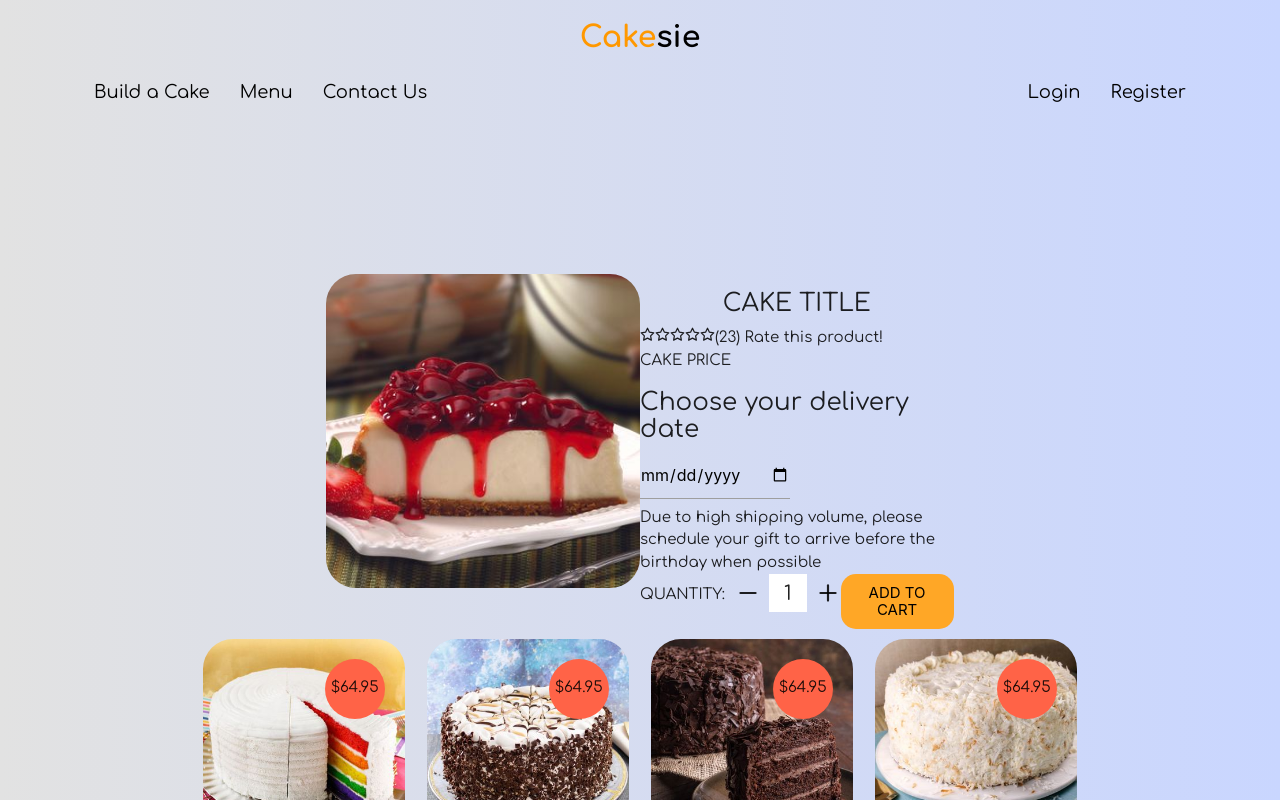
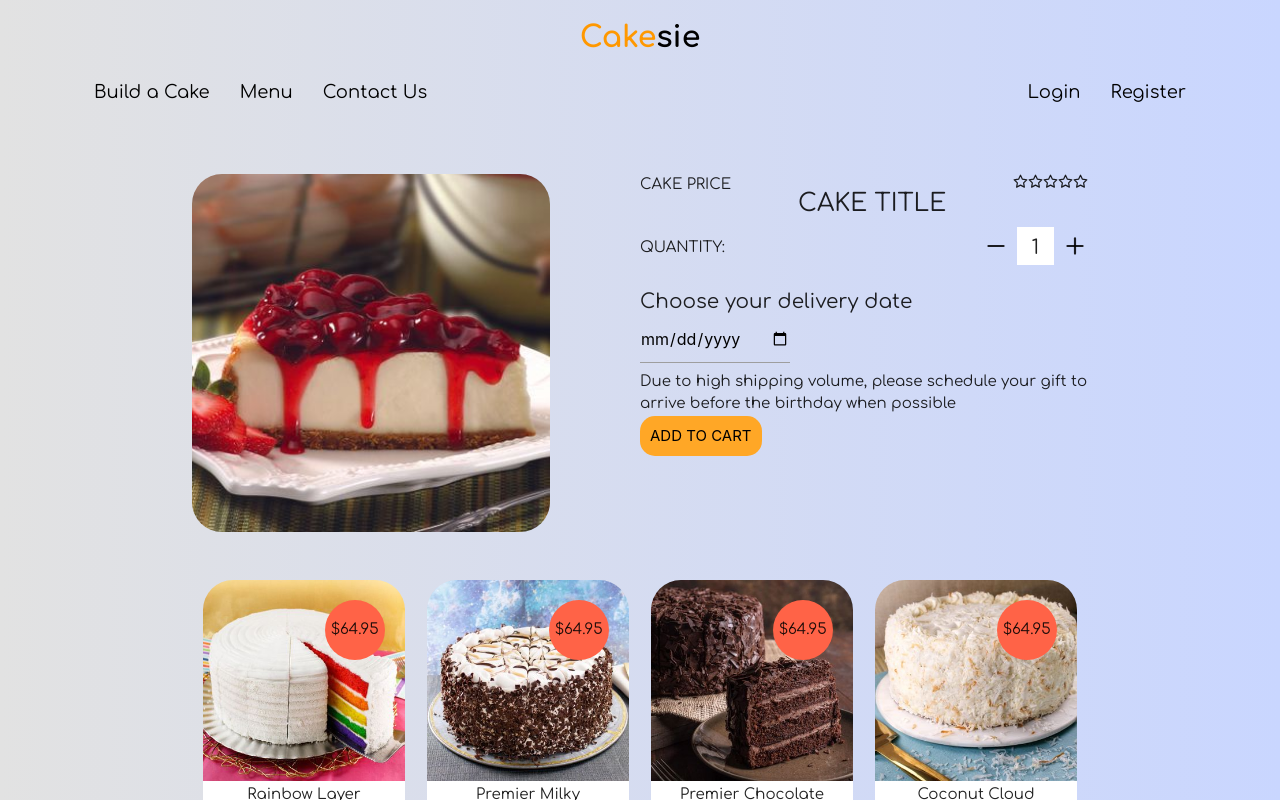
Before and after one commit to aimakov/cake_shop, a React (Create React App) app: page /select in a window 1280 px wide. Shown: the top 800 px of the page. Built offline with nearby package versions, Linux system fonts and the light colour scheme.

Commit message:
Fixing Cake Details

```diff
--- a/src/Components/CakeBuilder/CakeBuilder.css
+++ b/src/Components/CakeBuilder/CakeBuilder.css
@@ -108,3 +108,19 @@ th {
         order: -1;
     }
 }
+
+.AddToCart {
+    padding: 10px;
+    border-radius: 15px;
+    border: none;
+    height: 40px !important;
+    /* margin: 0 auto !important; */
+}
+
+.AddToCartContainer {
+    width: 100%;
+    height: 80px;
+    display: flex;
+    justify-content: center;
+    margin-bottom: 10px;
+}
--- a/src/Components/CakeBuilder/index.js
+++ b/src/Components/CakeBuilder/index.js
@@ -183,7 +183,11 @@ const CakeBuilder = () => {
                     ))}
                 </div>
             </div>
+
             <CakeOutside NumLayers={NumLayers} IcingType={IcingType} />
+            <div className="AddToCartContainer">
+                <button className="AddToCart waves-effect waves-light btn-medium orange lighten-1 black-text">ADD TO CART</button>
+            </div>
         </>
     );
 };
--- a/src/Components/Menu/CakeDetails/CakeDetails.css
+++ b/src/Components/Menu/CakeDetails/CakeDetails.css
@@ -1,6 +1,7 @@
 .CakeDetailsContainer {
     display: flex;
     justify-content: flex-start;
+    margin-bottom: 30px;
     /* flex-direction: row; */
 }
 
@@ -13,8 +14,8 @@
 }
 
 .ZoomedImage img {
-    width: 100%;
-    max-width: 400px;
+    width: 80%;
+    max-width: 500px;
     border-radius: 30px;
 }
 
@@ -26,7 +27,9 @@
 
 .TitlePrice {
     display: flex;
-    flex-direction: column;
+    flex-direction: row;
+    justify-content: space-between;
+    text-align: center;
 }
 
 .TitlePrice h5:first-of-type {
@@ -41,6 +44,7 @@
 .Arrows {
     display: flex;
     justify-content: space-between;
+    margin-bottom: 20px;
 }
 
 .AddToCart {
@@ -53,3 +57,7 @@
 .CakesQuantity {
     display: flex;
 }
+
+.QuantityCart {
+    /* padding: 20px 0 !important; */
+}
--- a/src/Components/Menu/CakeDetails/index.js
+++ b/src/Components/Menu/CakeDetails/index.js
@@ -10,7 +10,7 @@ const CakeDetails = () => {
 
     return (
         <>
-            <div className="CakeDetailsContainer container">
+            <div className="CakeDetailsContainer">
                 <div className="LeftSide">
                     <div className="ZoomedImage">
                         <img src={Cake_12} />
@@ -21,20 +21,15 @@ const CakeDetails = () => {
                 </div>
                 <div className="RightSide">
                     <div className="TitlePrice">
+                        <p>CAKE PRICE</p>
                         <h5>CAKE TITLE</h5>
                         <div className="Rating">
                             {[...Array(5)].map((x, i) => (
                                 <FiStar id={`${i}th_star`} />
                             ))}
-                            <span>(23) Rate this product!</span>
                         </div>
-                        <p>CAKE PRICE</p>
                     </div>
-                    <div className="DeliveryDate">
-                        <h5>Choose your delivery date</h5>
-                        <input type="date" style={{ width: "150px" }} />
-                        <p>Due to high shipping volume, please schedule your gift to arrive before the birthday when possible</p>
-                    </div>
+
                     <div className="QuantityCart">
                         <div className="Arrows">
                             <span style={{ lineHeight: "2.5rem", marginRight: "10px", paddingTop: "2px" }}>QUANTITY: </span>
@@ -61,8 +56,15 @@ const CakeDetails = () => {
                                     onClick={() => setNumCakes((prevstate) => prevstate + 1)}
                                 />
                             </div>
-                            <button className="AddToCart waves-effect waves-light btn-medium orange lighten-1 black-text">ADD TO CART</button>
                         </div>
+                        <div className="DeliveryDate">
+                            <p style={{ fontSize: "20px" }}>Choose your delivery date</p>
+                            <div>
+                                <input type="date" style={{ width: "150px" }} />
+                                <p>Due to high shipping volume, please schedule your gift to arrive before the birthday when possible</p>
+                            </div>
+                        </div>
+                        <button className="AddToCart waves-effect waves-light btn-medium orange lighten-1 black-text">ADD TO CART</button>
                     </div>
                 </div>
             </div>
--- a/src/Components/Menu/Menu.css
+++ b/src/Components/Menu/Menu.css
@@ -2,7 +2,7 @@
     display: flex;
     flex-wrap: wrap;
     justify-content: space-between;
-    margin-top: 150px !important;
+    margin-top: 50px !important;
 }
 
 .Menu img {
```
